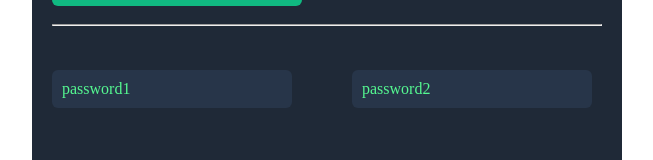
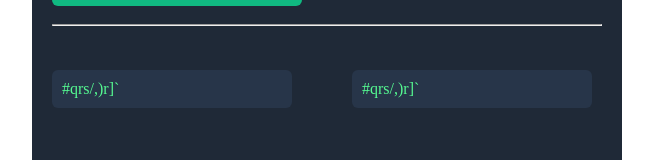
Before and after one commit to joshuaombasa/Pasword-generator-React-project, a React (Vite) app: page / in a window 1280 px wide. Shown: the part 422-582 px from the top of the page, without its empty margins (313-966 px from the left). Built offline with nearby package versions, Linux system fonts and the light colour scheme.

Commit message:
updated jsx

```diff
--- a/src/Footer.jsx
+++ b/src/Footer.jsx
@@ -1,10 +1,11 @@
 import React from "react";
 
-export default function Footer() {
+export default function Footer(props) {
+
     return (
         <footer className="paswords-display">
-            <p>password1</p>
-            <p>password2</p>
+            <p>{props.password}</p>
+            <p>{props.password}</p>
         </footer>
     )
 }
```
